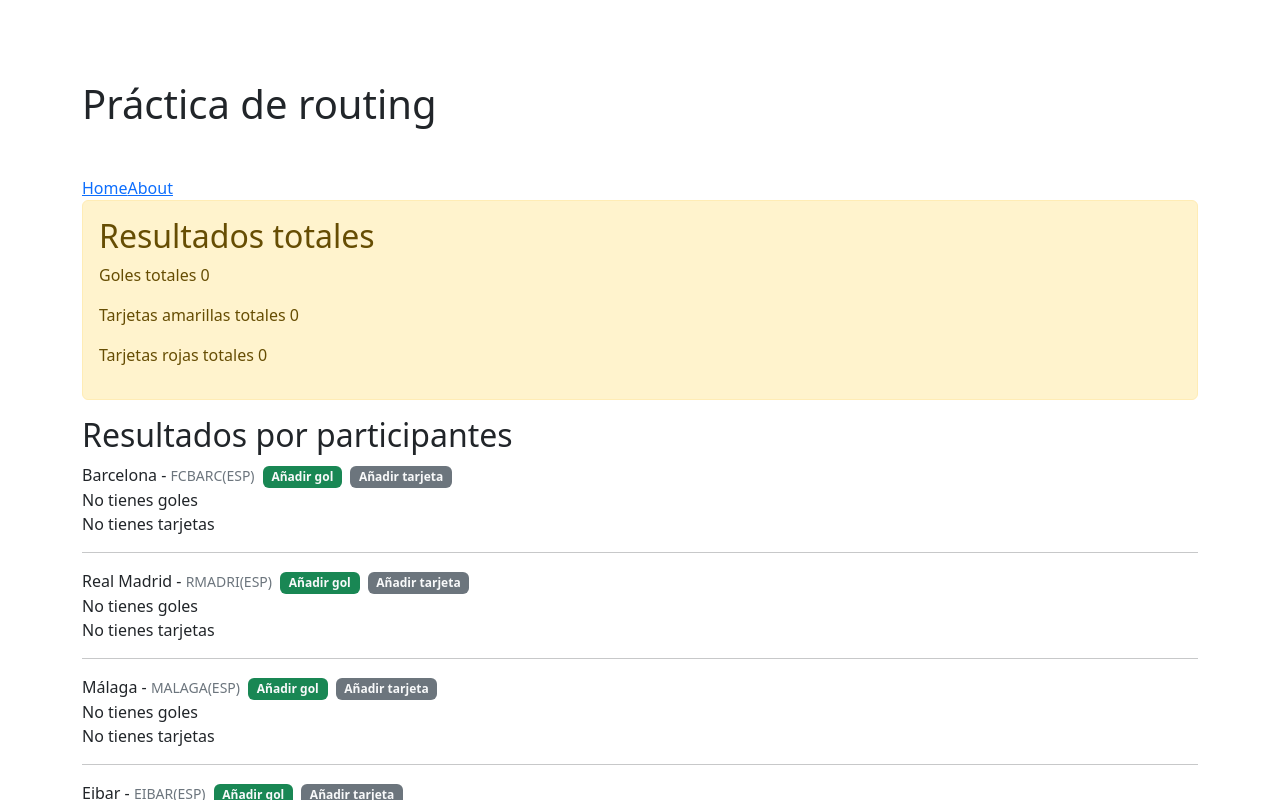
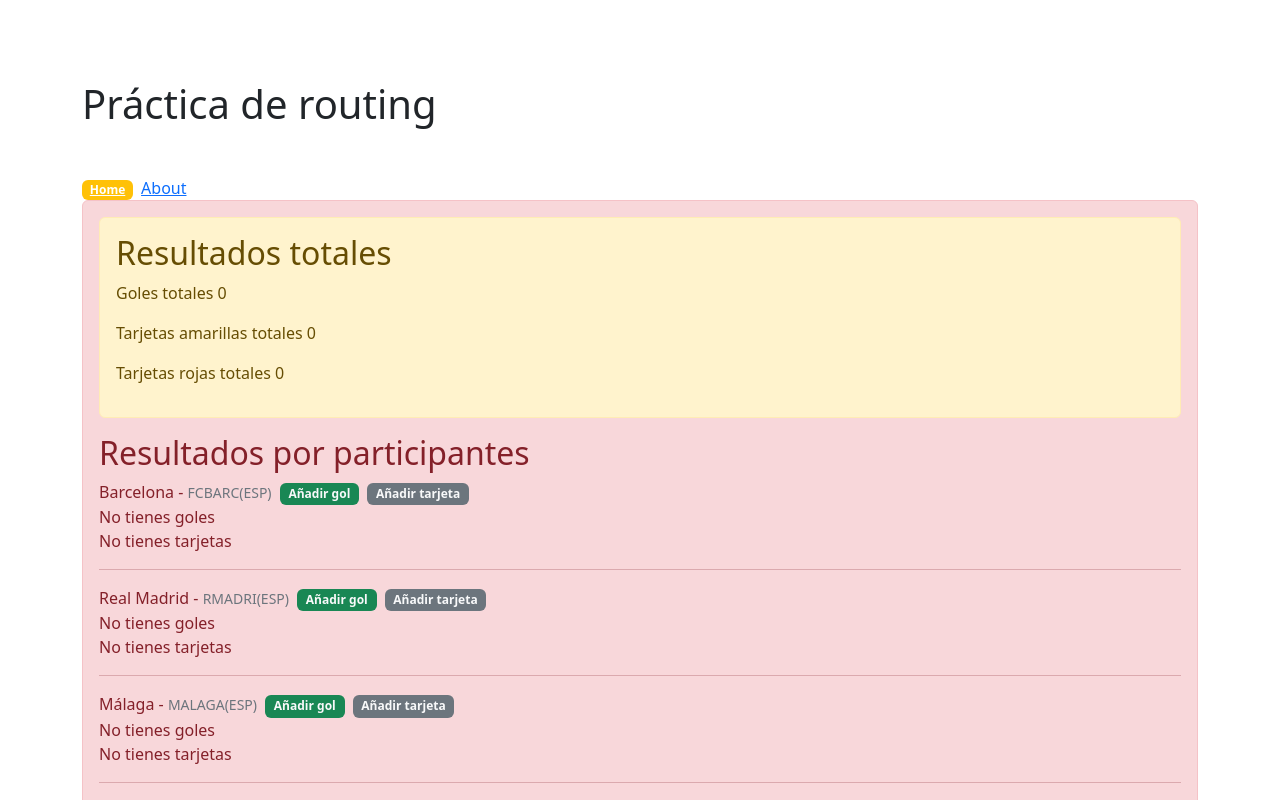
Before and after one commit to DptoSIC/frontend-vue, a Vue app in the folder frontend/: page /#/ in a window 1280 px wide. Shown: the top 800 px of the page. Built offline with nearby package versions, Linux system fonts and the light colour scheme.

Commit message:
Ejemplo Fallthrough Attributes

```diff
--- a/frontend/src/App.vue
+++ b/frontend/src/App.vue
@@ -6,11 +6,11 @@
   <div class="container text-start">
     <h1 class="my-5">Práctica de routing</h1>
 
-    <router-link to="/">Home</router-link>
+    <router-link to="/" class="badge bg-warning me-2">Home</router-link>
     <router-link to="/about">About</router-link>
 
     <!-- <PracticaComponentes /> -->
-    <router-view></router-view>
+    <router-view class="alert alert-danger"></router-view>
   </div>
 </template>
 
--- a/frontend/src/components/practica-rounting/About.vue
+++ b/frontend/src/components/practica-rounting/About.vue
@@ -1,4 +1,6 @@
 <template>
-  <h1>¿Cómo funciona la aplicación?</h1>
-  <p>Puedes pinchar en cada participante para ver más información.</p>
+  <div>
+    <h1>¿Cómo funciona la aplicación?</h1>
+    <p>Puedes pinchar en cada participante para ver más información.</p>
+  </div>
 </template>
```
